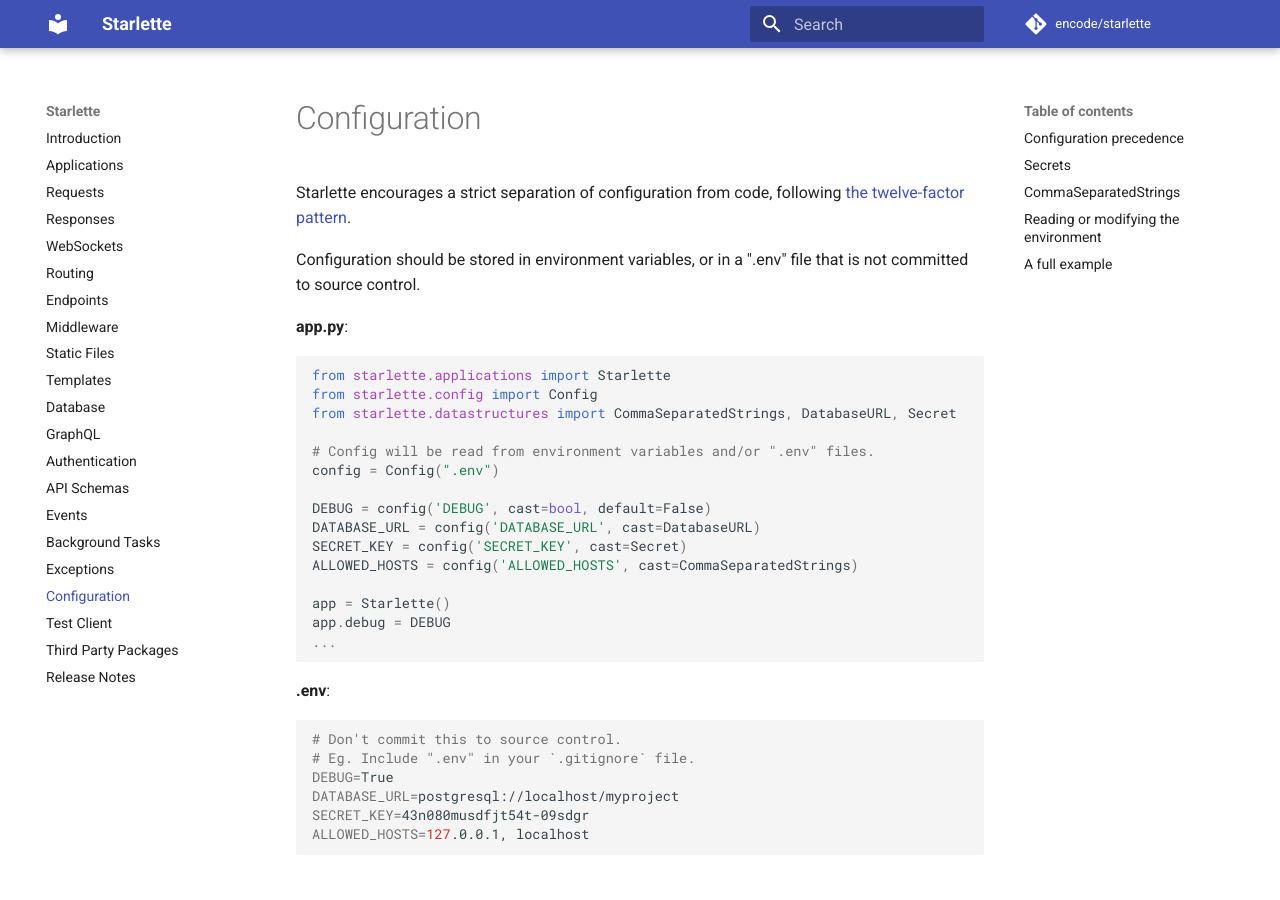
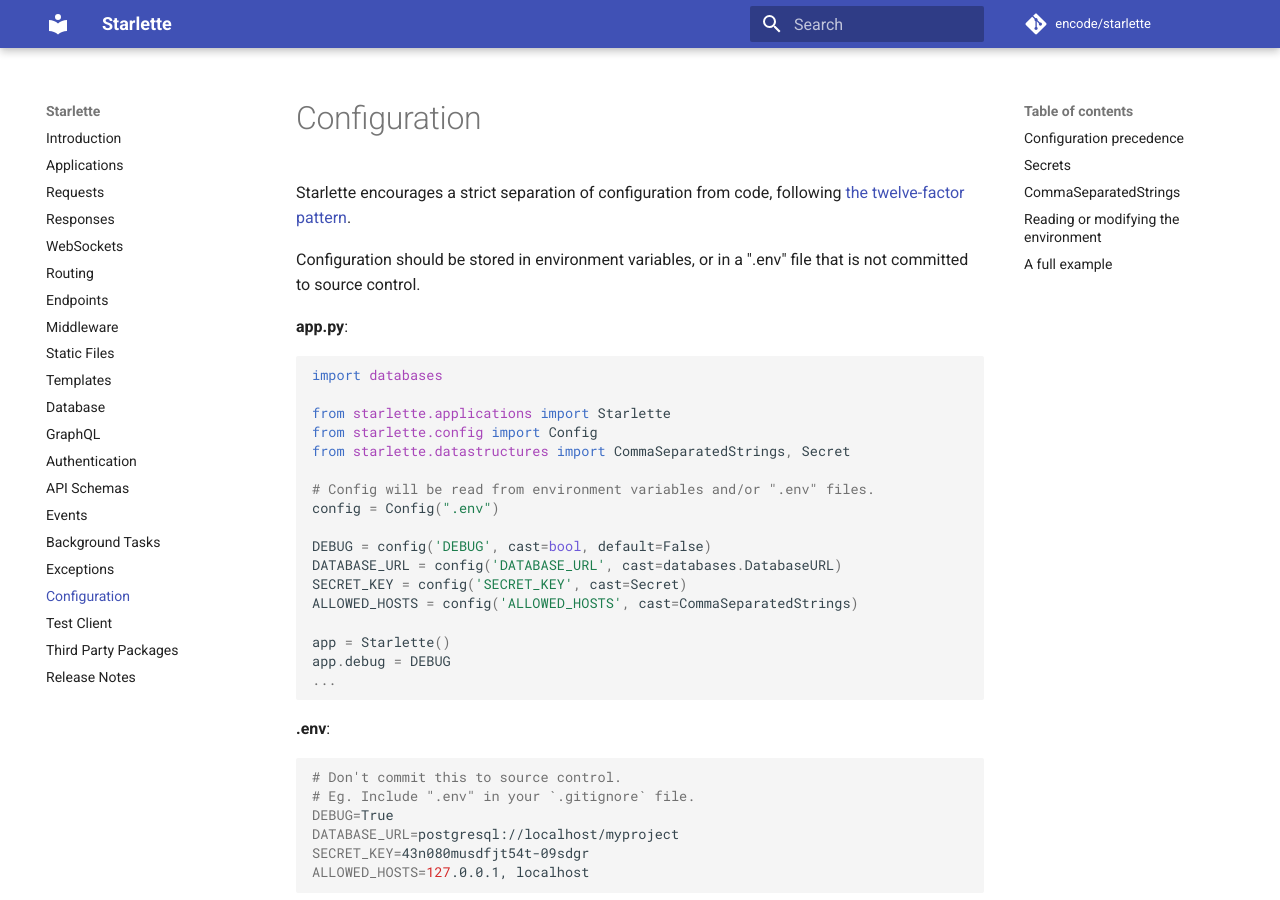
Before and after one commit to hidraco/starlette, an MkDocs documentation site: the page built from docs/config.md, in a window 1280 px wide and 900 px high. Built offline with MkDocs 1.6.1 and Material for MkDocs 9.7.7, drawn with Linux system fonts in a browser that asks for light colours; comment, search, counter and statistics services are not loaded.

Commit message:
docs/config.md: fix DatabaseURL usage

````diff
--- a/docs/config.md
+++ b/docs/config.md
@@ -7,15 +7,17 @@ that is not committed to source control.
 **app.py**:
 
 ```python
+import databases
+
 from starlette.applications import Starlette
 from starlette.config import Config
-from starlette.datastructures import CommaSeparatedStrings, DatabaseURL, Secret
+from starlette.datastructures import CommaSeparatedStrings, Secret
 
 # Config will be read from environment variables and/or ".env" files.
 config = Config(".env")
 
 DEBUG = config('DEBUG', cast=bool, default=False)
-DATABASE_URL = config('DATABASE_URL', cast=DatabaseURL)
+DATABASE_URL = config('DATABASE_URL', cast=databases.DatabaseURL)
 SECRET_KEY = config('SECRET_KEY', cast=Secret)
 ALLOWED_HOSTS = config('ALLOWED_HOSTS', cast=CommaSeparatedStrings)
 
````
